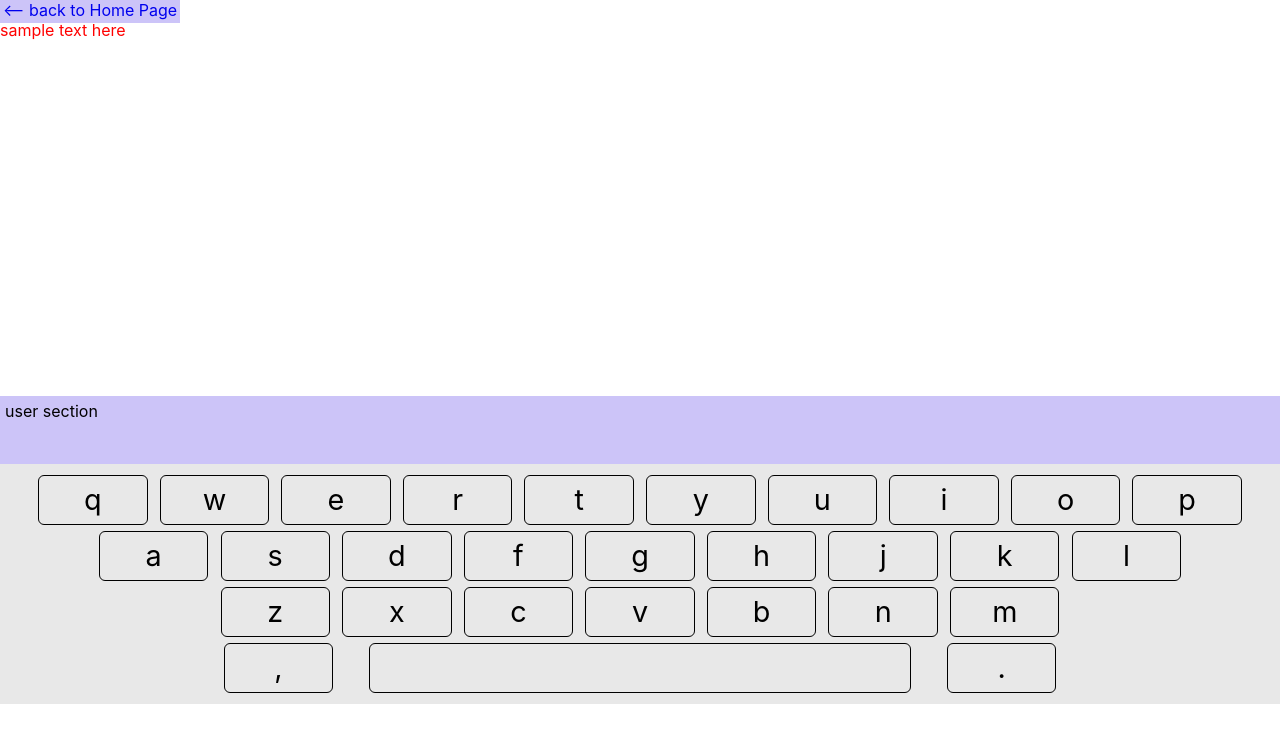
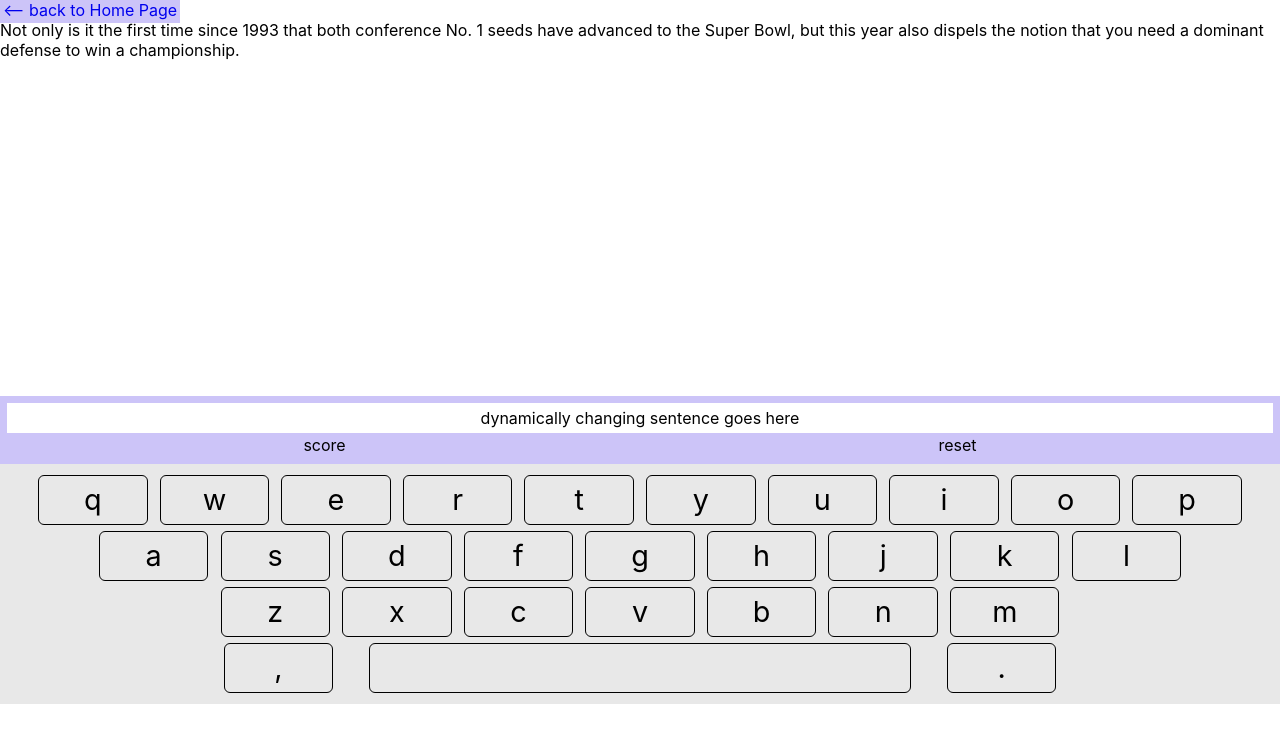
Before and after one commit to JustinDudley/thimble, a React (Create React App) app: page /typingPage in a window 1280 px wide. Shown: the top 742 px of the page. Built offline with nearby package versions, Linux system fonts and the light colour scheme.

Commit message:
create layout spots for user console items:  sentence, score, reset button

```diff
--- a/src/routes/TypingPage/components/SampleSection/index.tsx
+++ b/src/routes/TypingPage/components/SampleSection/index.tsx
@@ -3,5 +3,11 @@ import React from 'react';
 import styles from './style.module.css';
 
 export const SampleSection: React.FC = () => {
-   return <div className={styles.sampleSection}>sample text here</div>;
+   return (
+      <div className={styles.sampleSection}>
+         Not only is it the first time since 1993 that both conference No. 1
+         seeds have advanced to the Super Bowl, but this year also dispels the
+         notion that you need a dominant defense to win a championship.
+      </div>
+   );
 };
--- a/src/routes/TypingPage/components/SampleSection/style.module.css
+++ b/src/routes/TypingPage/components/SampleSection/style.module.css
@@ -2,5 +2,5 @@
    display: flex;
    flex-direction: column;
    height: 55%;
-   color: red;
+   color: black;
 }
--- a/src/routes/TypingPage/components/UserConsole/index.tsx
+++ b/src/routes/TypingPage/components/UserConsole/index.tsx
@@ -2,6 +2,36 @@ import React from 'react';
 
 import styles from './style.module.css';
 
+const UserSentence: React.FC = () => {
+   return (
+      <div className={styles.userSentence}>
+         dynamically changing sentence goes here
+      </div>
+   );
+};
+
+const Panel: React.FC = () => {
+   return (
+      <div className={styles.panel}>
+         <Score />
+         <ResetButton />
+      </div>
+   );
+};
+
+const Score: React.FC = () => {
+   return <div>score</div>;
+};
+
+const ResetButton: React.FC = () => {
+   return <div>reset</div>;
+};
+
 export const UserConsole: React.FC = () => {
-   return <div className={styles.userConsole}>user section</div>;
+   return (
+      <div className={styles.userConsole}>
+         <UserSentence />
+         <Panel />
+      </div>
+   );
 };
--- a/src/routes/TypingPage/components/UserConsole/style.module.css
+++ b/src/routes/TypingPage/components/UserConsole/style.module.css
@@ -1,8 +1,25 @@
 .userConsole {
+   height: 22%;
    display: flex;
    flex-direction: column;
    box-sizing: border-box;
-   height: 22%;
    background-color: var(--home-purple);
-   padding: 5px;
+   padding: 7px;
 }
+
+.userSentence {
+   height: 55%;
+   display: flex;
+   flex-direction: row;
+   justify-content: center;
+   align-items: center;
+   background-color: white;
+}
+
+.panel {
+   height: 45%;
+   display: flex;
+   flex-direction: row;
+   justify-content: space-around;
+   align-items: center;
+}
```
